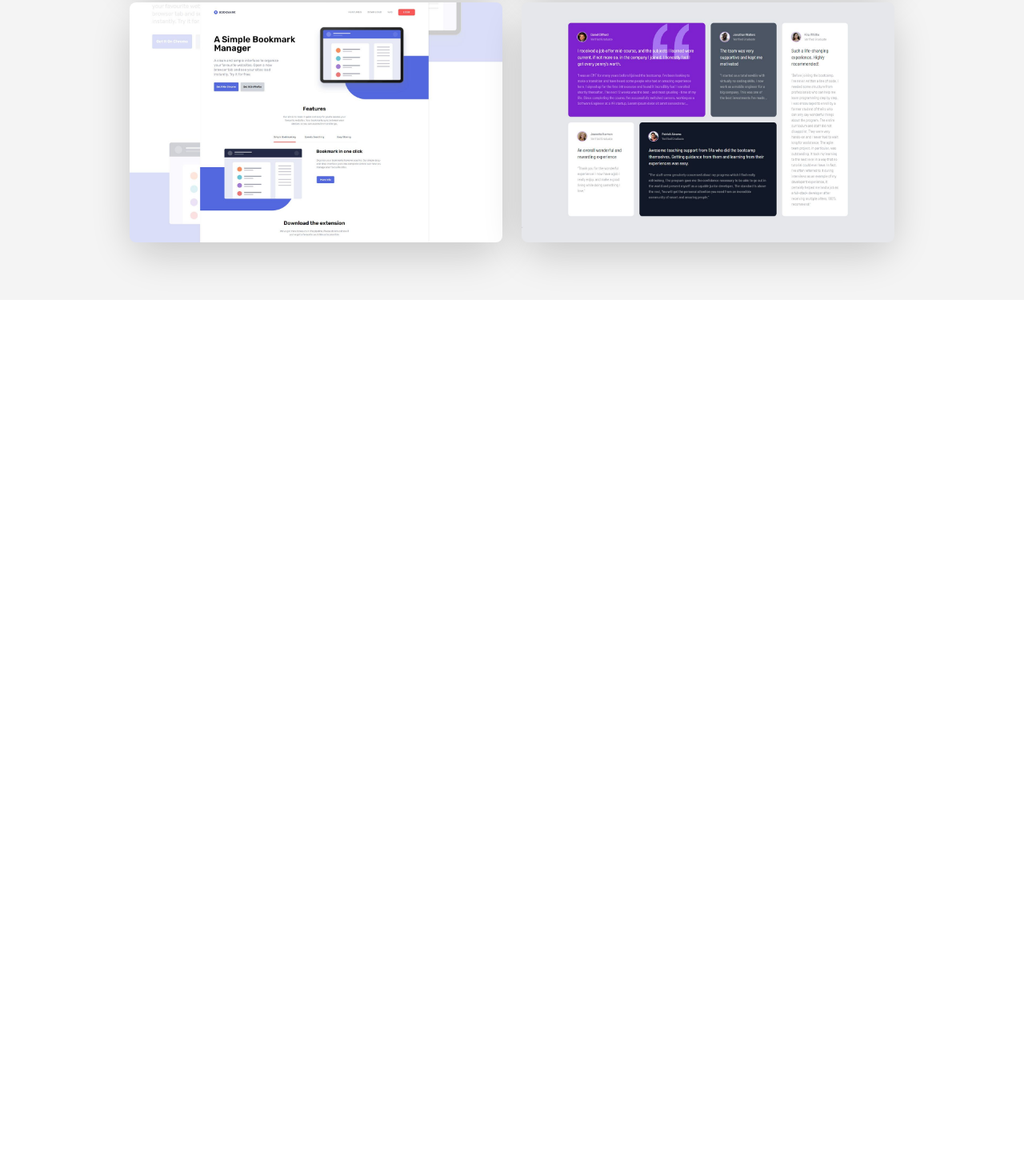
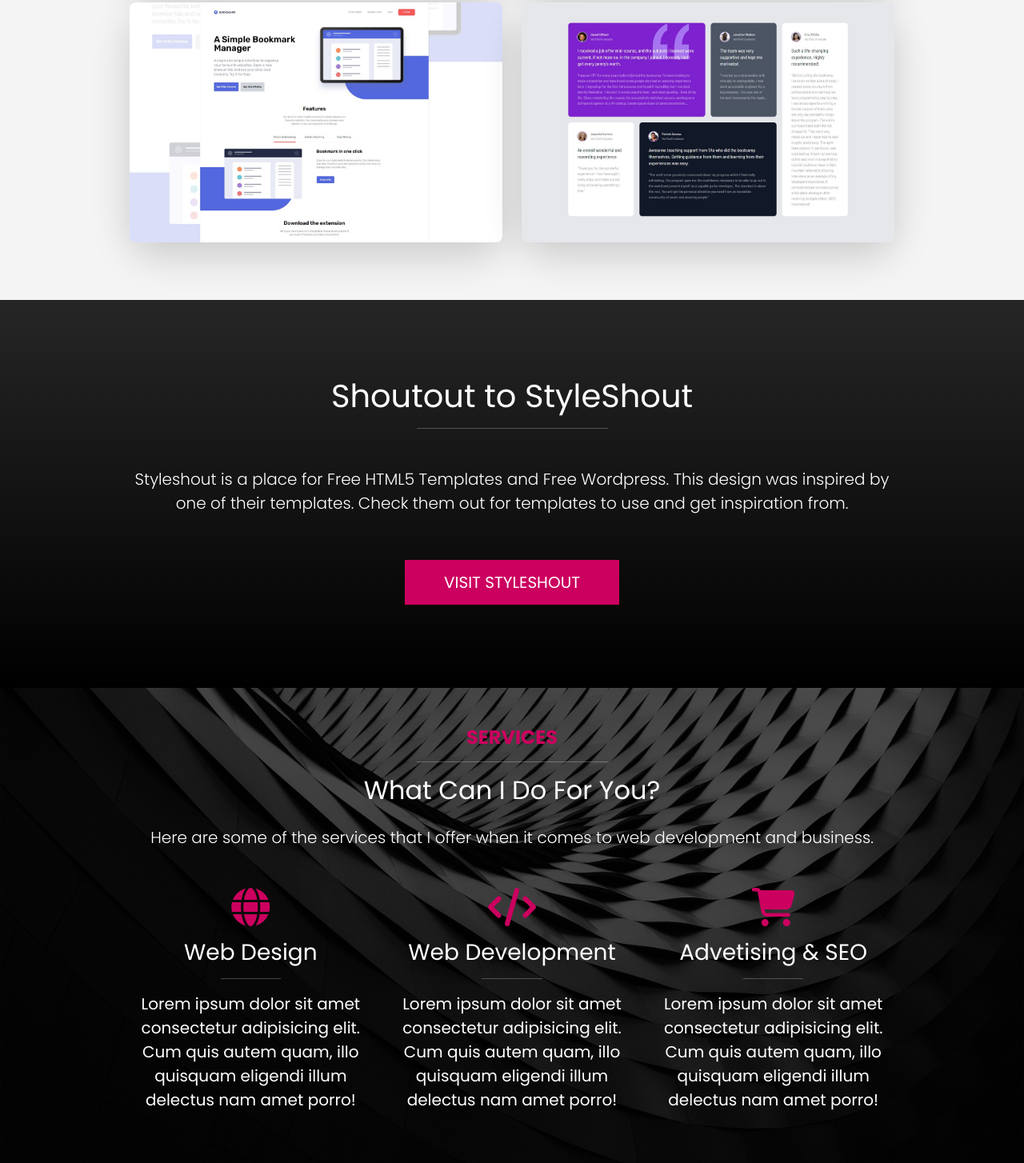
Before and after one commit to Shahriar-Imran/Portfolio-Web, a website: page index.html in a window 1280 px wide. Shown: the part 2994-4448 px from the top of the page at 80% size. Before the commit the page ends 3369 px from the top, so only its background shows below. Drawn offline with nearby package versions, Linux system fonts and the light colour scheme; files that its build step writes are made by us from their sources.

Commit message:
styleshout and services section completed

```diff
--- a/index.html
+++ b/index.html
@@ -337,6 +337,78 @@
             </div>
         </section>
 
+        <!-- Styleshout -->
+        <section class="styleshout text-bg-dark bg-gradient p-6 text-center">
+            <div class="container">
+                <div class="row">
+                    <div class="col-12">
+                        <h1>Shoutout to StyleShout</h1>
+                        <hr class="w-25 mx-auto mb-5">
+                        <p class="lead mb-5">
+                            Styleshout is a place for Free HTML5 Templates and
+                            Free Wordpress. This design was inspired by one of
+                            their templates. Check them out for templates to use
+                            and get inspiration from.
+                        </p>
+                        <a href="https://styleshout.com" target="_blank" class="btn btn-primary btn-lg text-uppercase px-5 mx-3 my-2">Visit StyleShout</a>
+                    </div>
+                </div>
+            </div>
+        </section>
+
+        <!-- Services -->
+        <section class="services text-bg-dark py-5 position-relative">
+            <div class="container position-relative">
+                <div class="text-center mb-5">
+                    <h4 class="text-uppercase fw-bold text-primary">
+                        Services
+                    </h4>
+                    <hr class="w-25 mx-auto" />
+                    <h2 class="mb-4">What Can I Do For You?</h2>
+                    <p class="lead">
+                        Here are some of the services that I offer when it comes
+                        to web development and business.
+                    </p>
+                </div>
+                <div class="row">
+                    <div class="col-md-4 text-center">
+                        <i class="fas fa-globe fa-3x text-primary mb-3"></i>
+                        <h3 class="fs-3">Web Design</h3>
+                        <hr class="w-25 mx-auto" />
+                        <p class="fs-5">
+                            Lorem ipsum dolor sit amet consectetur adipisicing
+                            elit. Cum quis autem quam, illo quisquam eligendi
+                            illum delectus nam amet porro!
+                        </p>
+                    </div>
+
+                    <div class="col-md-4 text-center">
+                        <i class="fas fa-code fa-3x text-primary mb-3"></i>
+                        <h3 class="fs-3">Web Development</h3>
+                        <hr class="w-25 mx-auto" />
+                        <p class="fs-5">
+                            Lorem ipsum dolor sit amet consectetur adipisicing
+                            elit. Cum quis autem quam, illo quisquam eligendi
+                            illum delectus nam amet porro!
+                        </p>
+                    </div>
+
+                    <div class="col-md-4 text-center">
+                        <i
+                            class="fas fa-shopping-cart fa-3x text-primary mb-3"
+                        ></i>
+                        <h3 class="fs-3">Advetising & SEO</h3>
+                        <hr class="w-25 mx-auto" />
+                        <p class="fs-5">
+                            Lorem ipsum dolor sit amet consectetur adipisicing
+                            elit. Cum quis autem quam, illo quisquam eligendi
+                            illum delectus nam amet porro!
+                        </p>
+                    </div>
+                </div>
+            </div>
+        </section>
+
         <script src="js/bootstrap.bundle.min.js"></script>
         <script src="js/lightbox-plus-jquery.min.js"></script>
         <script src="js/script.js"></script>
--- a/scss/styles.scss
+++ b/scss/styles.scss
@@ -30,6 +30,31 @@
     width: 200px;
 }
 
+.project:hover {
+    transform: scale(1.05);
+    transition: all 0.5s ease-in-out;
+    opacity: 0.8;
+}
+
+.services {
+    background: url("../images/bg.jpg") center center / cover no-repeat;
+    background-attachment: fixed;
+}
+
+.services::after {
+    content: "";
+    position: absolute;
+    top: 0;
+    left: 0;
+    width: 100%;
+    height: 100%;
+    background: rgba(0, 0, 0, 0.7);
+}
+
+.services .container {
+    z-index: 10;
+}
+
 @media (max-width: 768px) {
     .header .social i {
         font-size: 30px;
```
